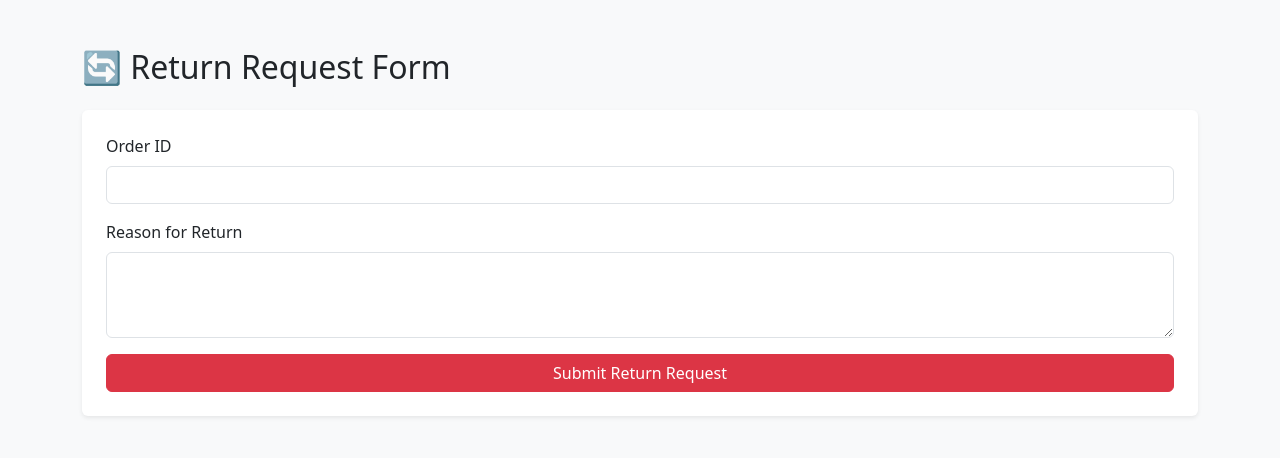
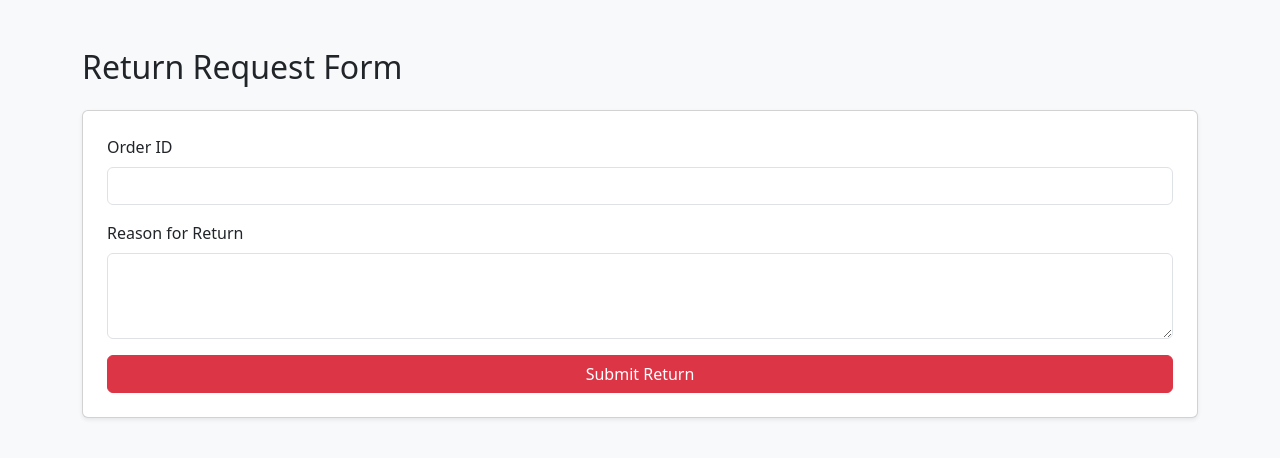
Before and after one commit to qusai438/luxury_fashion_dashboard_complete, a Python web app: template app/templates/returns.html in a window 1280 px wide. Shown: the top 458 px of the page. Run offline with Jinja, Linux system fonts and the light colour scheme; the template is opened without the code that fills it, so the values that code supplies are empty.

Commit message:
Update returns.html

```diff
--- a/app/templates/returns.html
+++ b/app/templates/returns.html
@@ -3,31 +3,52 @@
 <head>
   <meta charset="UTF-8">
   <title>Request a Return</title>
-  <link href="https://cdn.jsdelivr.net/npm/bootstrap@5.3.2/dist/css/bootstrap.min.css" rel="stylesheet">
+  <link rel="stylesheet" href="https://cdn.jsdelivr.net/npm/bootstrap@5.3.0/dist/css/bootstrap.min.css">
 </head>
 <body class="bg-light">
   <div class="container py-5">
-    <h2 class="mb-4">🔄 Return Request Form</h2>
-
-    <form id="returnForm" class="bg-white p-4 rounded shadow-sm">
+    <h2 class="mb-4">Return Request Form</h2>
+    <form id="returnForm" class="card p-4 shadow-sm">
       <div class="mb-3">
         <label for="orderId" class="form-label">Order ID</label>
-        <input type="text" id="orderId" class="form-control" required>
+        <input type="text" class="form-control" id="orderId" required>
       </div>
-
       <div class="mb-3">
         <label for="reason" class="form-label">Reason for Return</label>
-        <textarea id="reason" class="form-control" rows="3" required></textarea>
+        <textarea class="form-control" id="reason" rows="3" required></textarea>
       </div>
-
-      <button type="submit" class="btn btn-danger w-100">Submit Return Request</button>
+      <button type="submit" class="btn btn-danger w-100">Submit Return</button>
     </form>
 
-    <div id="confirmation" class="alert alert-success mt-4 d-none" role="alert">
-      ✅ Return request submitted successfully.
-    </div>
+    <div id="responseBox" class="mt-4 alert d-none"></div>
   </div>
 
-  <script src="/static/js/returns.js"></script>
+  <script>
+    document.getElementById("returnForm").addEventListener("submit", async function (e) {
+      e.preventDefault();
+      const orderId = document.getElementById("orderId").value;
+      const reason = document.getElementById("reason").value;
+
+      const response = await fetch("/returns/request", {
+        method: "POST",
+        headers: {
+          "Content-Type": "application/json"
+        },
+        body: JSON.stringify({ order_id: orderId, reason: reason })
+      });
+
+      const result = await response.json();
+      const box = document.getElementById("responseBox");
+      box.classList.remove("d-none", "alert-success", "alert-danger");
+
+      if (response.ok) {
+        box.classList.add("alert-success");
+        box.innerText = result.message || "Return request submitted successfully.";
+      } else {
+        box.classList.add("alert-danger");
+        box.innerText = result.error || "An error occurred.";
+      }
+    });
+  </script>
 </body>
 </html>
```
